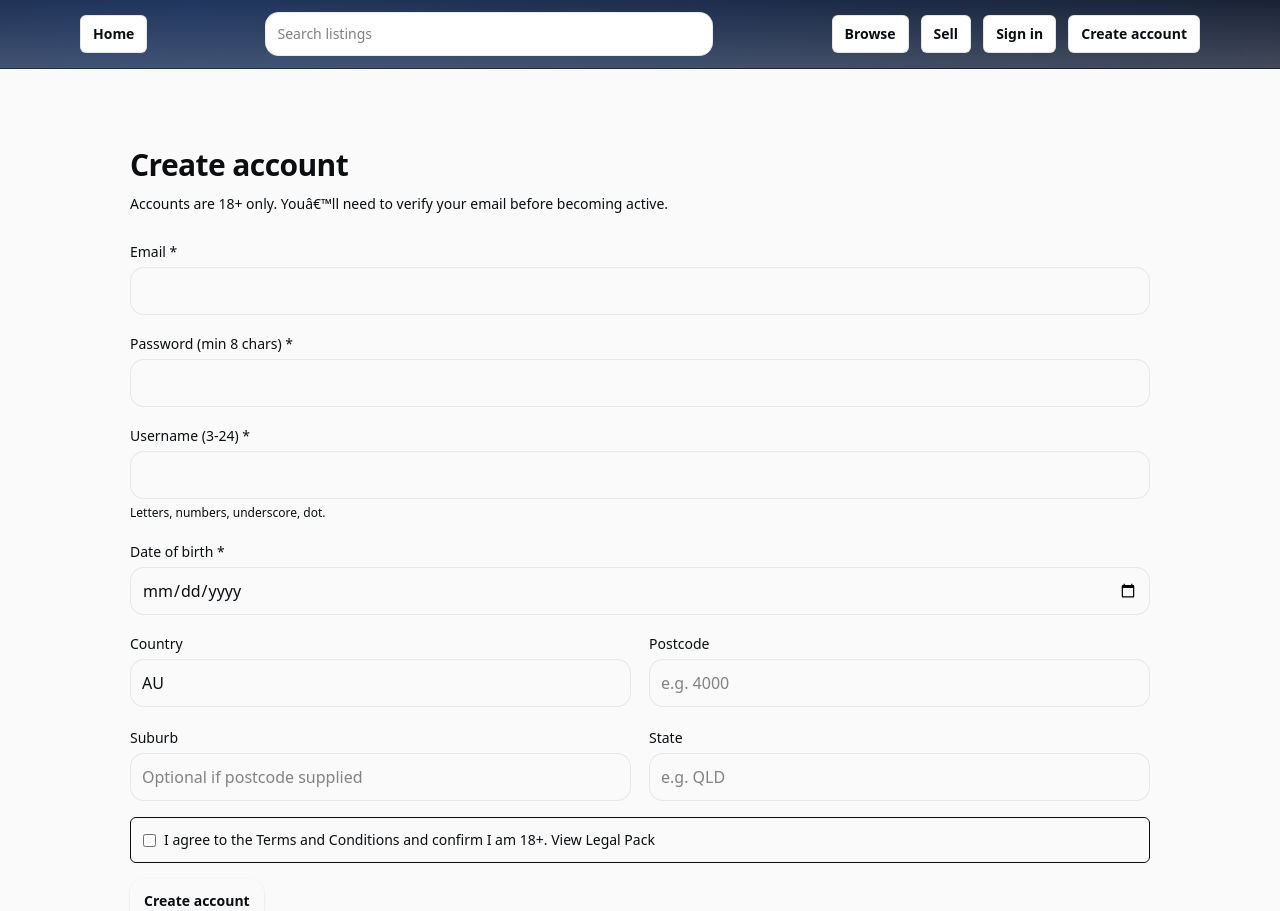
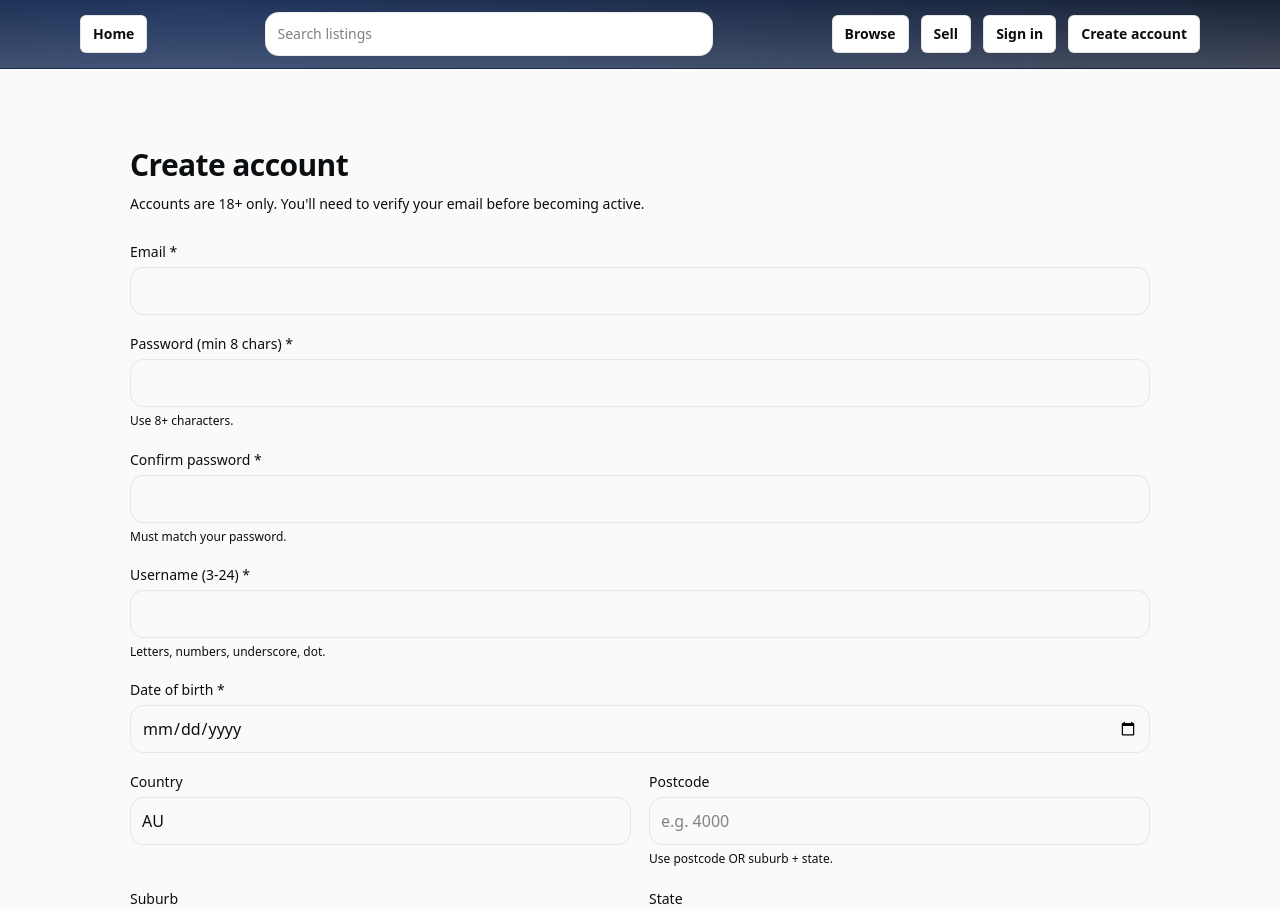
Before and after one commit to TradeFlow1/bidra, a Next.js app: page /register in a window 1280 px wide. Shown: the top 911 px of the page. Built offline with nearby package versions, Linux system fonts and the light colour scheme; no server answers.

Commit message:
STEP1G: enforce confirm password + inline validation on /register

```diff
--- a/app/register/page.tsx
+++ b/app/register/page.tsx
@@ -1,16 +1,22 @@
 "use client";
 
 import Link from "next/link";
-import { useState } from "react";
+import { useMemo, useState } from "react";
 import { useRouter } from "next/navigation";
+
+function cx(...classes: Array<string | false | null | undefined>) {
+  return classes.filter(Boolean).join(" ");
+}
 
 export default function RegisterPage() {
   const router = useRouter();
+
   const [busy, setBusy] = useState(false);
   const [error, setError] = useState<string | null>(null);
 
   const [email, setEmail] = useState("");
   const [password, setPassword] = useState("");
+  const [confirmPassword, setConfirmPassword] = useState("");
   const [username, setUsername] = useState("");
   const [dob, setDob] = useState(""); // YYYY-MM-DD
   const [country, setCountry] = useState("AU");
@@ -20,11 +26,29 @@ export default function RegisterPage() {
 
   const [termsAccepted, setTermsAccepted] = useState(false);
 
+  const pwTooShort = useMemo(() => password.length > 0 && password.length < 8, [password]);
+  const pwMismatch = useMemo(
+    () => confirmPassword.length > 0 && password !== confirmPassword,
+    [password, confirmPassword]
+  );
+
+  const canSubmit = useMemo(() => {
+    const emailOk = email.trim().length > 0;
+    const userOk = username.trim().length >= 3;
+    const dobOk = dob.trim().length > 0;
+    const pwOk = password.length >= 8;
+    const confirmOk = confirmPassword.length >= 8 && password === confirmPassword;
+    const locationOk =
+      postcode.trim().length > 0 || (suburb.trim().length > 0 && state.trim().length > 0);
+
+    return emailOk && userOk && dobOk && pwOk && confirmOk && locationOk && termsAccepted && !busy;
+  }, [email, username, dob, password, confirmPassword, postcode, suburb, state, termsAccepted, busy]);
+
   return (
     <main className="mx-auto max-w-xl p-6">
       <h1 className="text-3xl font-extrabold text-[var(--bidra-fg)]">Create account</h1>
       <p className="mt-2 text-sm text-[var(--bidra-muted)]">
-        Accounts are 18+ only. Youâ€™ll need to verify your email before becoming active.
+        Accounts are 18+ only. You'll need to verify your email before becoming active.
       </p>
 
       {error ? (
@@ -45,20 +69,37 @@ export default function RegisterPage() {
             return;
           }
 
+          if (pwTooShort) {
+            setError("Password must be at least 8 characters.");
+            return;
+          }
+          if (!confirmPassword) {
+            setError("Please confirm your password.");
+            return;
+          }
+          if (pwMismatch) {
+            setError("Passwords do not match.");
+            return;
+          }
+          if (!canSubmit) {
+            setError("Please complete all required fields.");
+            return;
+          }
+
           setBusy(true);
           try {
             const res = await fetch("/api/auth/register", {
               method: "POST",
               headers: { "Content-Type": "application/json" },
               body: JSON.stringify({
-                email,
+                email: email.trim(),
                 password,
-                username,
+                username: username.trim(),
                 dob,
                 country,
-                postcode,
-                suburb,
-                state,
+                postcode: postcode.trim(),
+                suburb: suburb.trim(),
+                state: state.trim(),
                 termsAccepted: true,
               }),
             });
@@ -69,7 +110,6 @@ export default function RegisterPage() {
               return;
             }
 
-            // After register, send them to sign-in (or home)
             router.push("/signin");
             router.refresh();
           } catch (err: any) {
@@ -81,23 +121,75 @@ export default function RegisterPage() {
       >
         <div>
           <label className="text-sm font-medium">Email *</label>
-          <input className="mt-1 w-full rounded-md border p-2" value={email} onChange={(e) => setEmail(e.target.value)} required />
+          <input
+            className="mt-1 w-full rounded-md border p-2"
+            value={email}
+            onChange={(e) => setEmail(e.target.value)}
+            required
+            type="email"
+            autoComplete="email"
+          />
         </div>
 
         <div>
           <label className="text-sm font-medium">Password (min 8 chars) *</label>
-          <input type="password" className="mt-1 w-full rounded-md border p-2" value={password} onChange={(e) => setPassword(e.target.value)} required />
+          <input
+            type="password"
+            className="mt-1 w-full rounded-md border p-2"
+            value={password}
+            onChange={(e) => setPassword(e.target.value)}
+            required
+            minLength={8}
+            autoComplete="new-password"
+          />
+          {pwTooShort ? (
+            <p className="mt-1 text-xs font-semibold text-red-700">Must be at least 8 characters.</p>
+          ) : (
+            <p className="mt-1 text-xs text-[var(--bidra-muted)]">Use 8+ characters.</p>
+          )}
+        </div>
+
+        <div>
+          <label className="text-sm font-medium">Confirm password *</label>
+          <input
+            type="password"
+            className="mt-1 w-full rounded-md border p-2"
+            value={confirmPassword}
+            onChange={(e) => setConfirmPassword(e.target.value)}
+            required
+            minLength={8}
+            autoComplete="new-password"
+          />
+          {pwMismatch ? (
+            <p className="mt-1 text-xs font-semibold text-red-700">Passwords do not match.</p>
+          ) : (
+            <p className="mt-1 text-xs text-[var(--bidra-muted)]">Must match your password.</p>
+          )}
         </div>
 
         <div>
           <label className="text-sm font-medium">Username (3-24) *</label>
-          <input className="mt-1 w-full rounded-md border p-2" value={username} onChange={(e) => setUsername(e.target.value)} required />
+          <input
+            className="mt-1 w-full rounded-md border p-2"
+            value={username}
+            onChange={(e) => setUsername(e.target.value)}
+            required
+            minLength={3}
+            maxLength={24}
+            autoComplete="username"
+          />
           <p className="mt-1 text-xs text-[var(--bidra-muted)]">Letters, numbers, underscore, dot.</p>
         </div>
 
         <div>
           <label className="text-sm font-medium">Date of birth *</label>
-          <input type="date" className="mt-1 w-full rounded-md border p-2" value={dob} onChange={(e) => setDob(e.target.value)} required />
+          <input
+            type="date"
+            className="mt-1 w-full rounded-md border p-2"
+            value={dob}
+            onChange={(e) => setDob(e.target.value)}
+            required
+          />
         </div>
 
         <div className="grid grid-cols-1 gap-4 md:grid-cols-2">
@@ -108,6 +200,7 @@ export default function RegisterPage() {
           <div>
             <label className="text-sm font-medium">Postcode</label>
             <input className="mt-1 w-full rounded-md border p-2" value={postcode} onChange={(e) => setPostcode(e.target.value)} placeholder="e.g. 4000" />
+            <p className="mt-1 text-xs text-[var(--bidra-muted)]">Use postcode OR suburb + state.</p>
           </div>
           <div>
             <label className="text-sm font-medium">Suburb</label>
@@ -128,8 +221,7 @@ export default function RegisterPage() {
               onChange={(e) => setTermsAccepted(e.target.checked)}
             />
             <span>
-              I agree to the Terms and Conditions and confirm I am 18+.
-              {" "}
+              I agree to the Terms and Conditions and confirm I am 18+{" "}
               <Link href="/legal" className="text-[var(--bidra-link)] underline">
                 View Legal Pack
               </Link>
@@ -139,8 +231,11 @@ export default function RegisterPage() {
 
         <button
           type="submit"
-          disabled={busy}
-          className="rounded-md border px-4 py-2 text-sm font-medium disabled:opacity-60"
+          disabled={!canSubmit}
+          className={cx(
+            "rounded-md border px-4 py-2 text-sm font-medium disabled:opacity-60",
+            !canSubmit && "cursor-not-allowed"
+          )}
         >
           {busy ? "Creating..." : "Create account"}
         </button>
```
